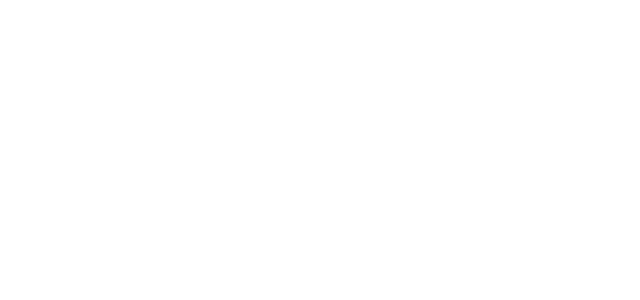
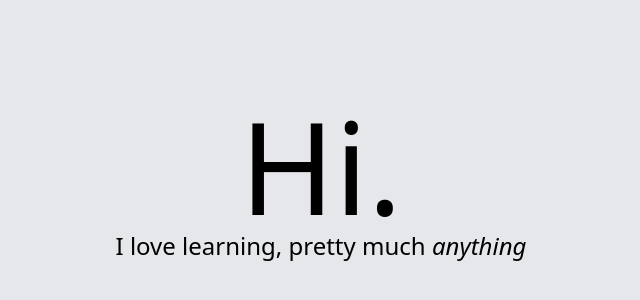
Before and after one commit to pn320/aboveaverage, a Next.js app: page / in a window 1280 px wide. Shown: the part 218-518 px from the top of the page, without its empty margins (319-959 px from the left). Built offline with nearby package versions, Linux system fonts and the light colour scheme.

Commit message:
initial setup

```diff
--- /dev/null
+++ b/src/components/Hero/index.tsx
@@ -0,0 +1,13 @@
+export const Hero = () => {
+  return (
+    <main className="grid min-h-screen animate-fadein place-content-center bg-gray-200">
+      <div className="text-center font-sans text-lg font-light md:text-xl lg:text-2xl">
+        <span className="text-7xl font-normal md:text-8xl lg:text-9xl ">
+          Hi.
+        </span>{" "}
+        <br /> I love learning, pretty much{" "}
+        <span className="italic">anything</span>
+      </div>
+    </main>
+  );
+};
--- /dev/null
+++ b/src/components/HeroAnimation/index.tsx
@@ -0,0 +1,3 @@
+export const HeroAnimation = () => {
+  return <></>;
+};
--- a/src/pages/index.tsx
+++ b/src/pages/index.tsx
@@ -1,3 +1,4 @@
+import { Hero } from "@components/Hero";
 import { type NextPage } from "next";
 import Head from "next/head";
 
@@ -7,7 +8,7 @@
       <Head>
         <title>AboveAverage</title>
       </Head>
-      <main></main>
+      <Hero />
     </>
   );
 };
--- a/tailwind.config.cjs
+++ b/tailwind.config.cjs
@@ -2,7 +2,17 @@
 module.exports = {
   content: ["./src/**/*.{js,ts,jsx,tsx}"],
   theme: {
-    extend: {},
+    extend: {
+      keyframes: {
+        fadein: {
+          "0%": { opacity: 0 },
+          "100%": { opacity: 1 },
+        },
+      },
+      animation: {
+        fadein: "fadein 1s ease-in",
+      },
+    },
   },
   plugins: [],
 };
--- a/tsconfig.json
+++ b/tsconfig.json
@@ -13,6 +13,10 @@
     "resolveJsonModule": true,
     "isolatedModules": true,
     "jsx": "preserve",
+    "baseUrl": "./",
+    "paths": {
+      "@components/*": ["src/components/*"]
+    },
     "incremental": true,
     "noUncheckedIndexedAccess": true
   },
```
